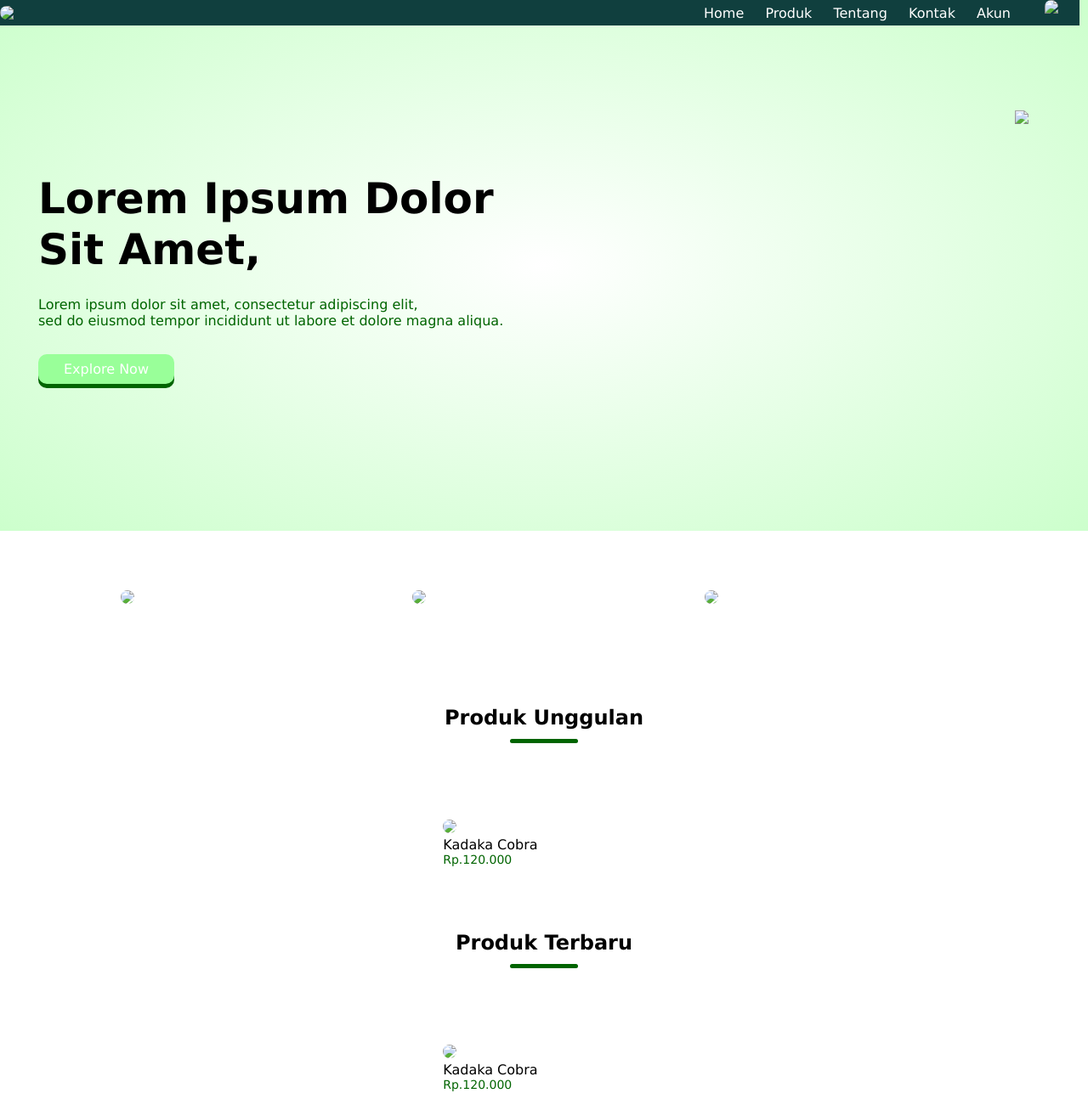
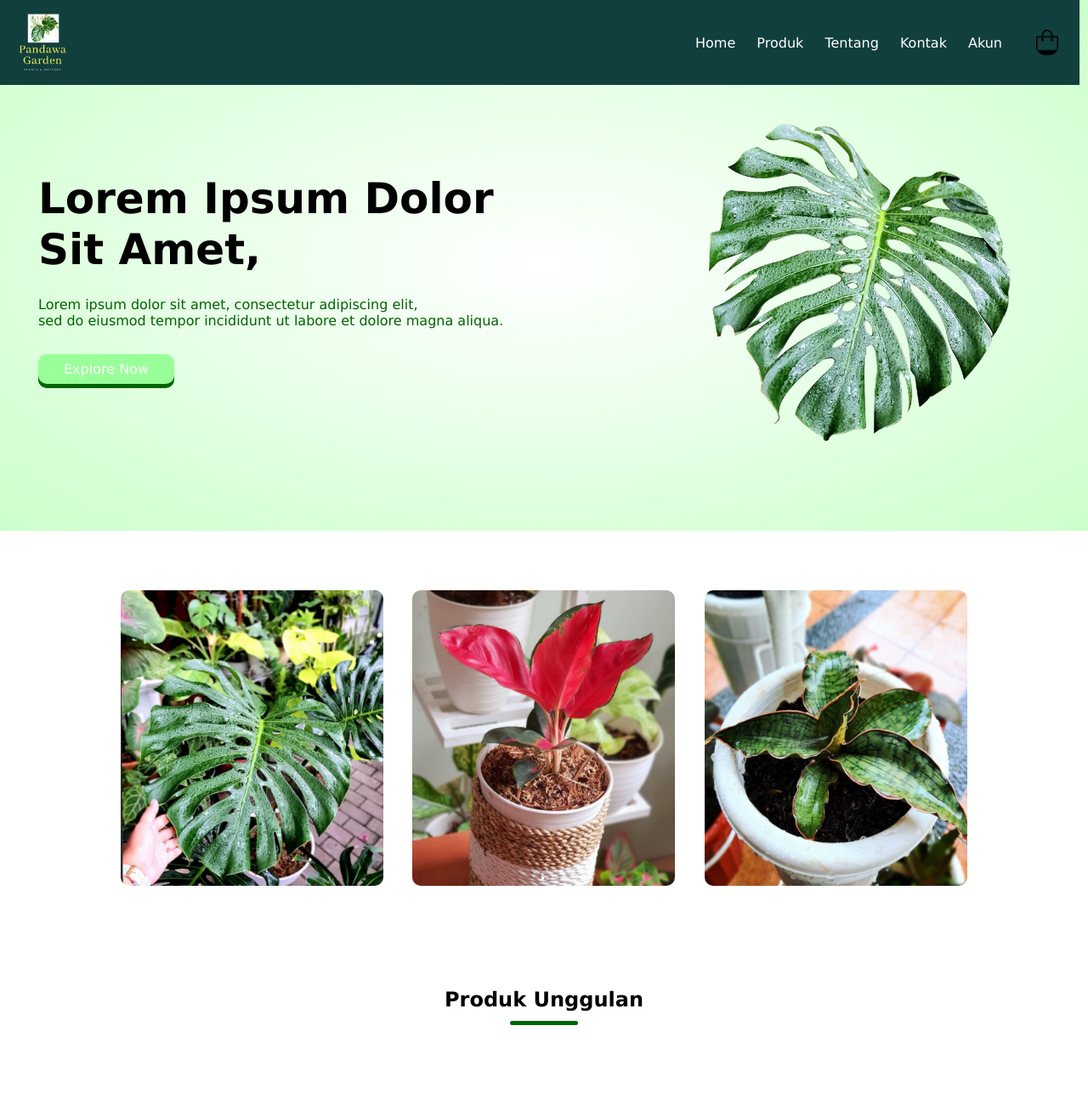
Before and after one commit to kamilamrullah/kamilamrullah, a plain HTML site: page index.html in a window 1280 px wide. Shown: the top 1294 px of the page at 85% size. Drawn offline with Linux system fonts and the light colour scheme.

Commit message:
Update index.html

```diff
--- a/index.html
+++ b/index.html
@@ -10,7 +10,7 @@
     <div class="header">
       <div class="container">
         <div class="navbar">
-            <img class="logo" src="Images\Logo.png">
+            <img class="logo" src="https://github.com/kamilamrullah/kamilamrullah/blob/main/Logo.png">
           <nav>
             <ul>
               <li><a href="">Home</a></li>
@@ -20,7 +20,7 @@
               <li><a href="">Akun</a></li>
             </ul>
           </nav>
-          <img src="Images/shopping-bag.png" height="30px">
+          <img src="https://github.com/kamilamrullah/kamilamrullah/blob/main/shopping-bag.png" height="30px">
         </div>
         <div class="row">
           <div class="col-2">
@@ -29,7 +29,7 @@
             <a href="" class="btn">Explore Now</a>
           </div>
           <div class="col-2">
-            <img src="Images/top-wrapper.png" height="500px">
+            <img src="https://github.com/kamilamrullah/kamilamrullah/blob/main/top-wrapper.png" height="500px">
           </div>
         </div>
       </div>
@@ -39,13 +39,13 @@
       <div class="small-container">
         <div class="row">
           <div class="col-3">
-            <img src="Images/category-1.png">
+            <img src="https://github.com/kamilamrullah/kamilamrullah/blob/main/category-1.png">
           </div>
           <div class="col-3">
-            <img src="Images/category-2.png">
+            <img src="https://github.com/kamilamrullah/kamilamrullah/blob/main/category-2.png">
           </div>
           <div class="col-3">
-            <img src="Images/category-3.png">
+            <img src="https://github.com/kamilamrullah/kamilamrullah/blob/main/category-3.png">
           </div>
         </div>
       </div>
@@ -56,7 +56,7 @@
       <h2 class="title">Produk Unggulan</h2>
       <div class="row">
         <div class="col-4">
-          <img src="Images/produk-1.png">
+          <img src="https://github.com/kamilamrullah/kamilamrullah/blob/main/produk-1.png">
           <h4>Kadaka Cobra</h4>
           <p>Rp.120.000</p>
         </div>
@@ -64,7 +64,7 @@
       <h2 class="title">Produk Terbaru</h2>
       <div class="row">
         <div class="col-4">
-          <img src="Images/produk-1.png">
+          <img src="https://github.com/kamilamrullah/kamilamrullah/blob/main/produk-1.png">
           <h4>Kadaka Cobra</h4>
           <p>Rp.120.000</p>
         </div>
@@ -75,7 +75,7 @@
       <div class="small-container">
         <div class="row">
           <div class="col-2">
-            <img src="Images/offer.png" height="400px">
+            <img src="https://github.com/kamilamrullah/kamilamrullah/blob/main/offer.png" height="400px">
           </div>
           <div class="col-2">
             <h1>Philodendron Green Saw</h1>
@@ -90,11 +90,11 @@
       <div class="small-container">
         <div class="row">
           <div class="footer-logo">
-            <img src="Images/Logo.png">
+            <img src="https://github.com/kamilamrullah/kamilamrullah/blob/main/Logo.png">
           </div>
           <div class="footer-col-2">
             <h3>Toko kami juga tersedia di</h3>
-            <img class="mitra" src="Images/logotype-Tokopedia.png" height="50px">
+            <img class="mitra" src="https://github.com/kamilamrullah/kamilamrullah/blob/main/logotype-Tokopedia.png" height="50px">
           </div>
           <div class="footer-col-3">
             <h3>Useful Links</h3>
```
